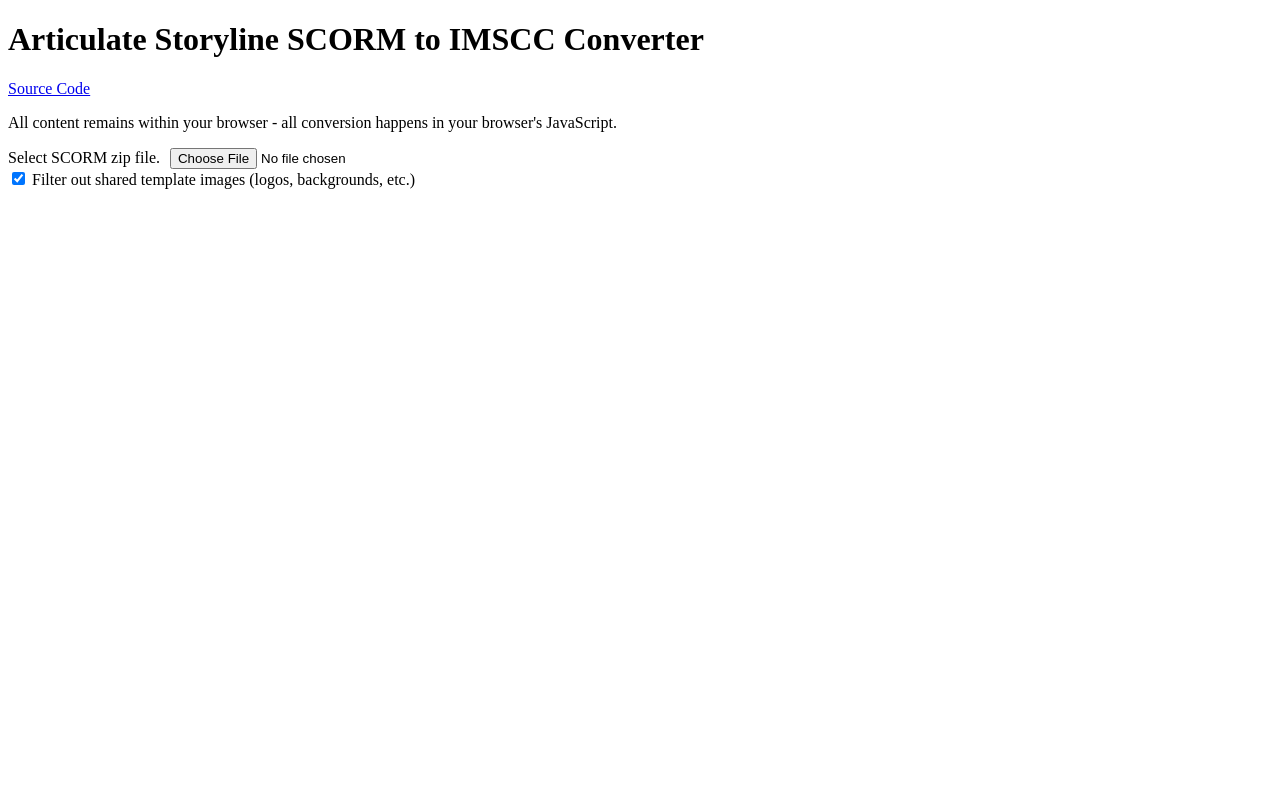
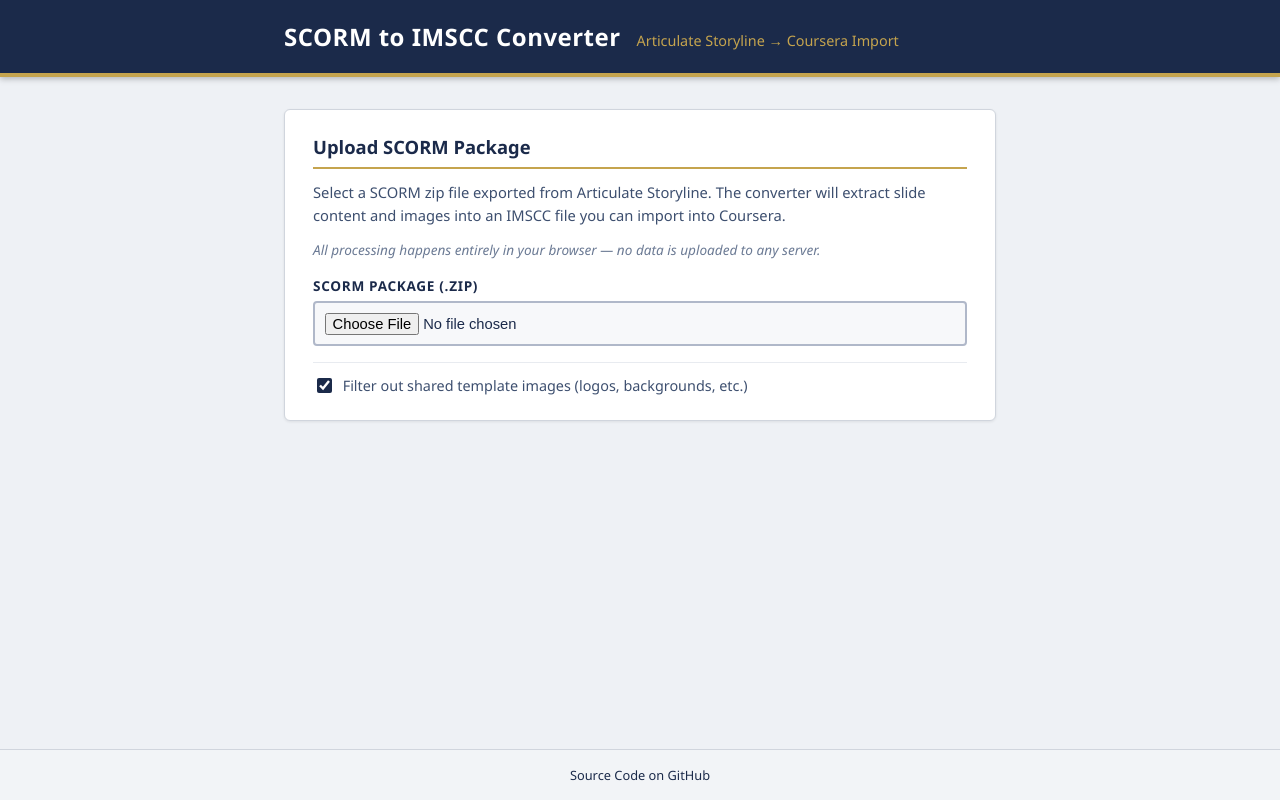
Before and after one commit to kc0bfv/SCORMToIMSCC, a Vue app in the folder frontend/: page / in a window 1280 px wide. Built offline with nearby package versions, Linux system fonts and the light colour scheme.

Commit message:
Claude - made it look nice

```diff
--- a/frontend/index.html
+++ b/frontend/index.html
@@ -1,10 +1,15 @@
 <!DOCTYPE html>
-<html lang="">
+<html lang="en">
   <head>
     <meta charset="UTF-8">
     <link rel="icon" href="/favicon.ico">
     <meta name="viewport" content="width=device-width, initial-scale=1.0">
-    <title>Storyline SCORM -> IMSCC</title>
+    <title>SCORM to IMSCC Converter — WarU</title>
+    <style>
+      *, *::before, *::after { box-sizing: border-box; }
+      html, body { margin: 0; padding: 0; }
+      body { background: #eef1f5; }
+    </style>
   </head>
   <body>
     <div id="app"></div>
--- a/frontend/src/App.vue
+++ b/frontend/src/App.vue
@@ -515,69 +515,273 @@
 </script>
 
 <template>
-  <h1>Articulate Storyline SCORM to IMSCC Converter</h1>
-  <div>
-      <p><a href="https://github.com/kc0bfv/SCORMToIMSCC">Source Code</a></p>
-      <p>All content remains within your browser - all conversion happens in your browser's JavaScript.</p>
+  <div class="app-wrapper">
+    <!-- Header bar -->
+    <header class="app-header">
+      <div class="header-inner">
+        <h1 class="app-title">SCORM to IMSCC Converter</h1>
+        <span class="header-subtitle">Articulate Storyline → Coursera Import</span>
       </div>
-  <div>
-      <label for="infile">Select SCORM zip file.</label>
+    </header>
+
+    <!-- Main content -->
+    <main class="app-main">
+      <div class="card">
+        <h2 class="card-heading">Upload SCORM Package</h2>
+        <p class="card-description">
+          Select a SCORM zip file exported from Articulate Storyline.
+          The converter will extract slide content and images into an
+          IMSCC file you can import into Coursera.
+        </p>
+        <p class="card-description card-privacy">
+          All processing happens entirely in your browser &mdash; no data is uploaded to any server.
+        </p>
+
+        <div class="file-input-group">
+          <label for="infile" class="file-label">SCORM Package (.zip)</label>
           <input
             id="infile"
             type="file"
             accept=".zip"
+            class="file-input"
             @change="(event) => { void handleFileChange(event); }"
-        @click ="(event) => {
+            @click="(event) => {
               if ( ! event ) { return; }
               (event.target as HTMLInputElement).value = '';
             }"
           >
         </div>
-  <div>
-      <label for="filter-shared">
+
+        <div class="option-group">
+          <label for="filter-shared" class="option-label">
             <input
               id="filter-shared"
               type="checkbox"
               v-model="filter_shared_images"
+              class="option-checkbox"
             >
             Filter out shared template images (logos, backgrounds, etc.)
           </label>
         </div>
-  <div v-if="log_messages.length > 0" class="log-area">
+      </div>
+
+      <!-- Log output -->
+      <div v-if="log_messages.length > 0" class="card log-card">
+        <h2 class="card-heading">Conversion Log</h2>
+        <div class="log-area">
           <p
             v-for="(entry, index) in log_messages"
             :key="index"
             :class="['log-entry', 'log-' + entry.level]"
           >
+            <span class="log-icon" v-if="entry.level === 'error'">✕</span>
+            <span class="log-icon" v-else-if="entry.level === 'warn'">⚠</span>
+            <span class="log-icon" v-else>✓</span>
             {{ entry.text }}
           </p>
+        </div>
+      </div>
+    </main>
+
+    <!-- Footer -->
+    <footer class="app-footer">
+      <a href="https://github.com/kc0bfv/SCORMToIMSCC" target="_blank" rel="noopener">Source Code on GitHub</a>
+    </footer>
   </div>
 </template>
 
 <style scoped>
-label { padding-right: 10px; }
+/* ============================================================
+   WarU / DAU-inspired theme
+   Navy (#1b2a4a), Gold (#c5a44e), Clean white content
+   ============================================================ */
+
+/* Reset & base */
+.app-wrapper {
+    font-family: 'Segoe UI', 'Helvetica Neue', Arial, sans-serif;
+    color: #1b2a4a;
+    background: #eef1f5;
+    min-height: 100vh;
+    display: flex;
+    flex-direction: column;
+    margin: 0;
+}
+
+/* ---------- Header ---------- */
+.app-header {
+    background: #1b2a4a;
+    color: #ffffff;
+    padding: 0;
+    box-shadow: 0 2px 6px rgba(0,0,0,0.25);
+    border-bottom: 4px solid #c5a44e;
+}
+.header-inner {
+    max-width: 760px;
+    margin: 0 auto;
+    padding: 1.25rem 1.5rem;
+    display: flex;
+    align-items: baseline;
+    gap: 1rem;
+    flex-wrap: wrap;
+}
+.app-title {
+    font-size: 1.5rem;
+    font-weight: 700;
+    margin: 0;
+    letter-spacing: 0.02em;
+}
+.header-subtitle {
+    font-size: 0.9rem;
+    color: #c5a44e;
+    font-weight: 400;
+}
+
+/* ---------- Main content ---------- */
+.app-main {
+    max-width: 760px;
+    width: 100%;
+    margin: 2rem auto;
+    padding: 0 1.5rem;
+    flex: 1;
+}
+
+/* ---------- Cards ---------- */
+.card {
+    background: #ffffff;
+    border: 1px solid #d0d5dd;
+    border-radius: 6px;
+    padding: 1.5rem 1.75rem;
+    margin-bottom: 1.25rem;
+    box-shadow: 0 1px 3px rgba(0,0,0,0.08);
+}
+.card-heading {
+    font-size: 1.15rem;
+    font-weight: 600;
+    color: #1b2a4a;
+    margin: 0 0 0.75rem 0;
+    padding-bottom: 0.5rem;
+    border-bottom: 2px solid #c5a44e;
+}
+.card-description {
+    font-size: 0.92rem;
+    line-height: 1.55;
+    color: #3d4f6f;
+    margin: 0 0 0.75rem 0;
+}
+.card-privacy {
+    font-style: italic;
+    color: #6b7a94;
+    font-size: 0.85rem;
+}
+
+/* ---------- File input ---------- */
+.file-input-group {
+    margin-top: 1rem;
+}
+.file-label {
+    display: block;
+    font-size: 0.85rem;
+    font-weight: 600;
+    color: #1b2a4a;
+    margin-bottom: 0.4rem;
+    text-transform: uppercase;
+    letter-spacing: 0.05em;
+}
+.file-input {
+    display: block;
+    width: 100%;
+    padding: 0.6rem;
+    border: 2px solid #b0b8c9;
+    border-radius: 4px;
+    background: #f7f8fa;
+    font-size: 0.92rem;
+    cursor: pointer;
+    transition: border-color 0.15s;
+    box-sizing: border-box;
+}
+.file-input:hover {
+    border-color: #c5a44e;
+}
+.file-input:focus {
+    outline: none;
+    border-color: #1b2a4a;
+    box-shadow: 0 0 0 2px rgba(27,42,74,0.15);
+}
+
+/* ---------- Options ---------- */
+.option-group {
+    margin-top: 1rem;
+    padding-top: 0.75rem;
+    border-top: 1px solid #e8ebf0;
+}
+.option-label {
+    font-size: 0.9rem;
+    color: #3d4f6f;
+    cursor: pointer;
+    display: flex;
+    align-items: center;
+    gap: 0.5rem;
+}
+.option-checkbox {
+    accent-color: #1b2a4a;
+    width: 1.1em;
+    height: 1.1em;
+    cursor: pointer;
+}
+
+/* ---------- Log area ---------- */
+.log-card {
+    background: #fafbfc;
+}
 .log-area {
-    margin-top: 1em;
-    padding: 0.75em;
-    border: 1px solid #ccc;
-    border-radius: 4px;
-    background: #fafafa;
-    max-height: 300px;
+    max-height: 280px;
     overflow-y: auto;
+    padding: 0.5rem 0;
 }
 .log-entry {
-    margin: 0.25em 0;
-    font-size: 0.9em;
-    font-family: monospace;
+    margin: 0.3rem 0;
+    padding: 0.35rem 0.5rem;
+    font-size: 0.85rem;
+    font-family: 'Consolas', 'Monaco', 'Courier New', monospace;
+    line-height: 1.5;
+    border-radius: 3px;
+}
+.log-icon {
+    display: inline-block;
+    width: 1.2em;
+    text-align: center;
+    margin-right: 0.3em;
 }
 .log-error {
-    color: #c00;
-    font-weight: bold;
+    color: #9b1c1c;
+    background: #fde8e8;
+    font-weight: 600;
 }
 .log-warn {
-    color: #b60;
+    color: #8e4b10;
+    background: #fef3cd;
 }
 .log-info {
-    color: #060;
+    color: #1a6b3c;
+    background: #e8f5e9;
+}
+
+/* ---------- Footer ---------- */
+.app-footer {
+    text-align: center;
+    padding: 1rem;
+    font-size: 0.8rem;
+    color: #6b7a94;
+    border-top: 1px solid #d0d5dd;
+    background: #f2f4f7;
+}
+.app-footer a {
+    color: #1b2a4a;
+    text-decoration: none;
+    font-weight: 500;
+}
+.app-footer a:hover {
+    color: #c5a44e;
+    text-decoration: underline;
 }
 </style>
```
Lines whose indentation alone changed are shown as unchanged.
